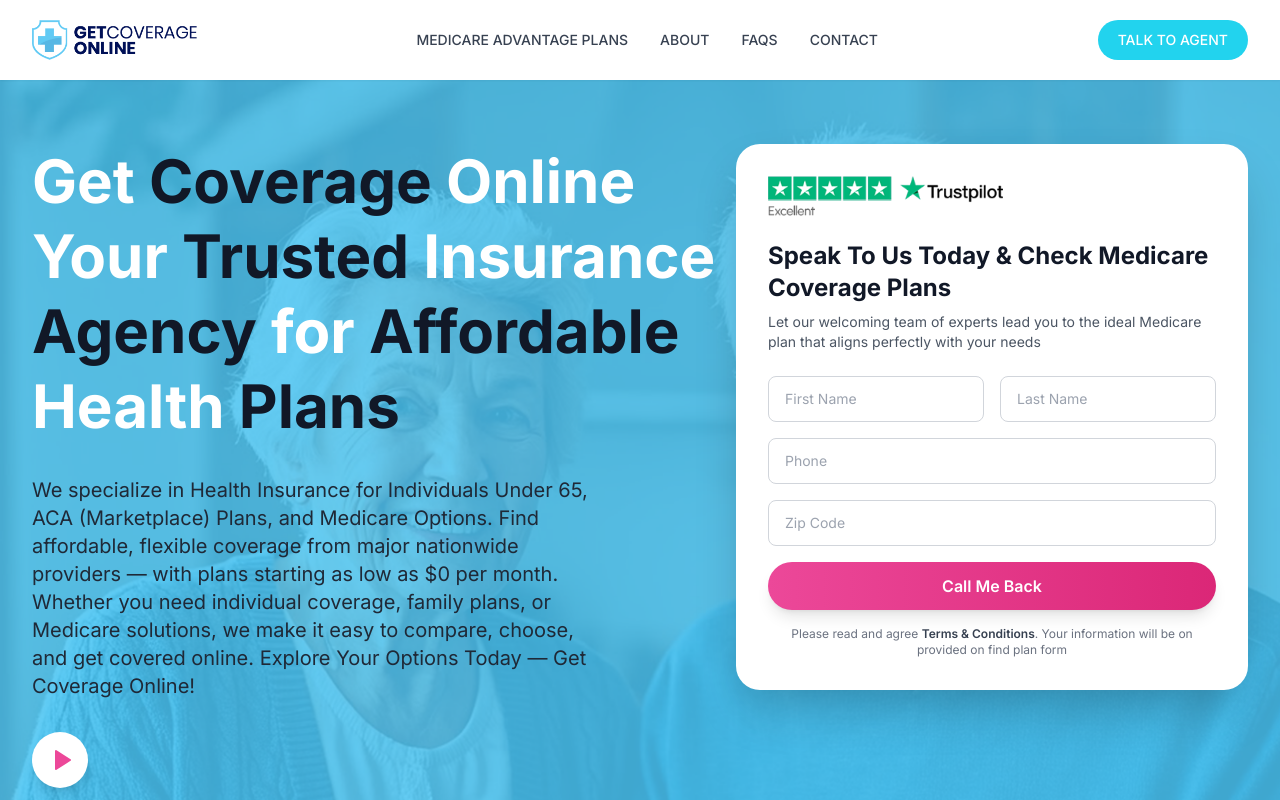
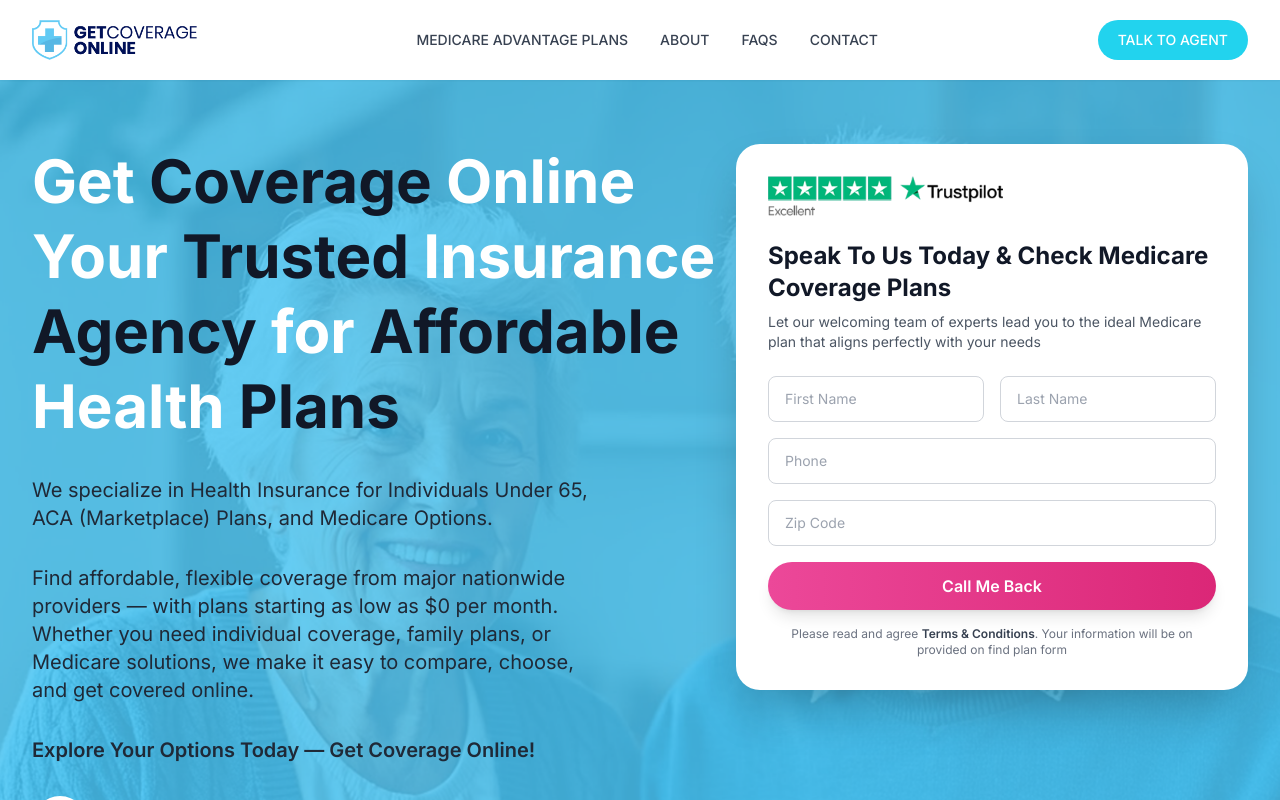
Before and after one commit to AnasNajmi/getcoverage, a Next.js app: page / in a window 1280 px wide. Shown: the top 800 px of the page. Built offline with nearby package versions, Linux system fonts and the light colour scheme.

Commit message:
hero section line space added

```diff
--- a/components/HeroSection.tsx
+++ b/components/HeroSection.tsx
@@ -123,7 +123,13 @@ const HeroSection = () => {
 
             <p className="text-gray-800 text-sm sm:text-base lg:text-lg xl:text-xl max-w-xl leading-relaxed pr-0 sm:pr-4">
               We specialize in Health Insurance for Individuals Under 65, ACA (Marketplace) Plans, and Medicare Options.
+            </p>
+
+            <p className="text-gray-800 text-sm sm:text-base lg:text-lg xl:text-xl max-w-xl leading-relaxed pr-0 sm:pr-4">
               Find affordable, flexible coverage from major nationwide providers — with plans starting as low as $0 per month. Whether you need individual coverage, family plans, or Medicare solutions, we make it easy to compare, choose, and get covered online.
+            </p>
+
+            <p className="text-gray-800 text-sm sm:text-base lg:text-lg xl:text-xl max-w-xl leading-relaxed pr-0 sm:pr-4 font-semibold">
               Explore Your Options Today — Get Coverage Online!
             </p>
 
```
